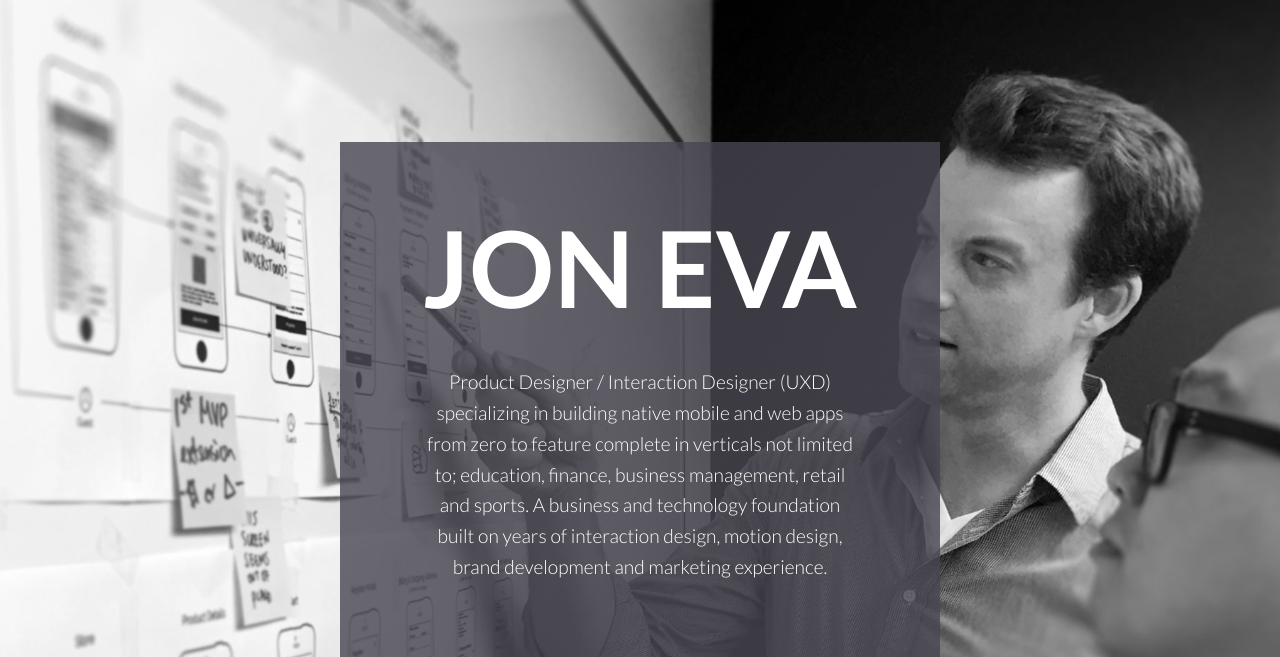
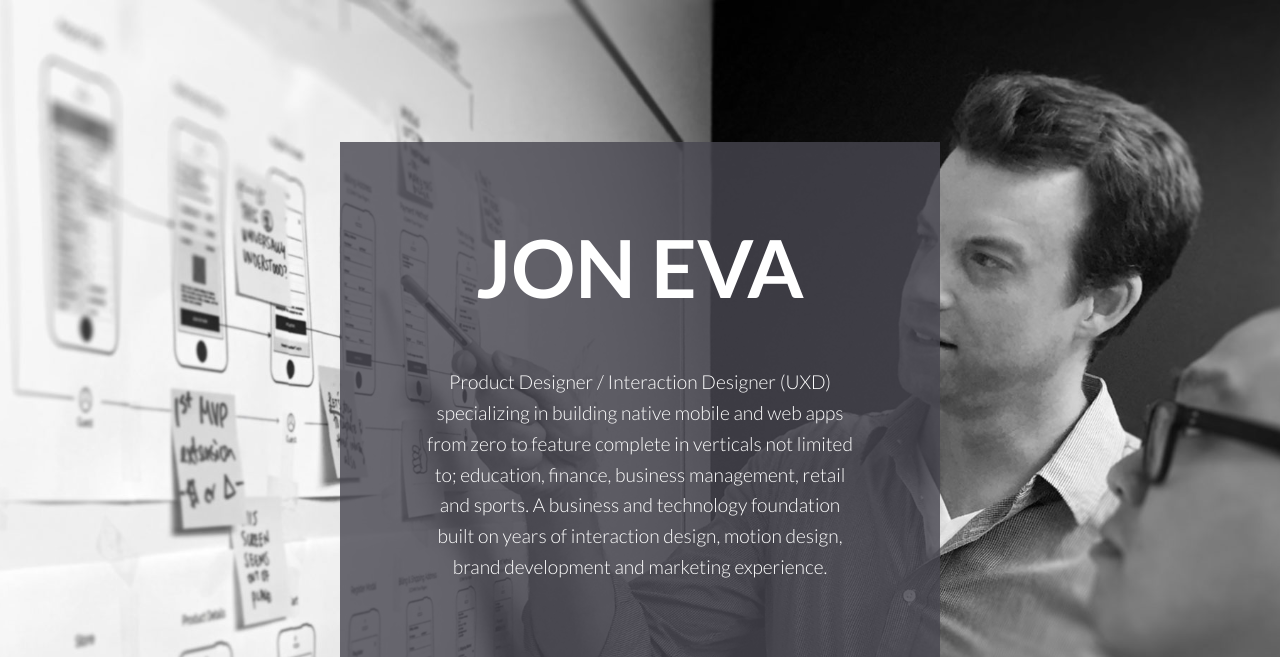
Before and after one commit to jeva33/je-product-3, a PHP site: page / in a window 1280 px wide. Shown: the top 657 px of the page. Run offline with PHP 8.4, Linux system fonts and the light colour scheme; some libraries are stand-ins or nearby versions.

Commit message:
hover test 13

```diff
--- a/index.php
+++ b/index.php
@@ -91,7 +91,7 @@
 			<div class="content wow fadeInDown">
 				<div class="site-name"></div>
 				<div class="body">
-					<p><span id="je-name" style="font-weight: 600;font-size: 106px;line-height: 100px;margin: 0 0 20px;display: inline-block;padding:6%;">JON EVA</span></p>
+					<p><span id="je-name" style="font-weight: 600;line-height: 100px;margin: 0 0 20px;display: inline-block;padding:6%;">JON EVA</span></p>
 					<p id="je-intro">Product Designer / Interaction Designer (UXD) specializing in building native mobile and web apps from zero to feature complete in verticals not limited to; education, finance, business management, retail and sports. A business and technology foundation built on years of interaction design, motion design, brand development and marketing experience.</p>
 				</div>
 			</div>
```
